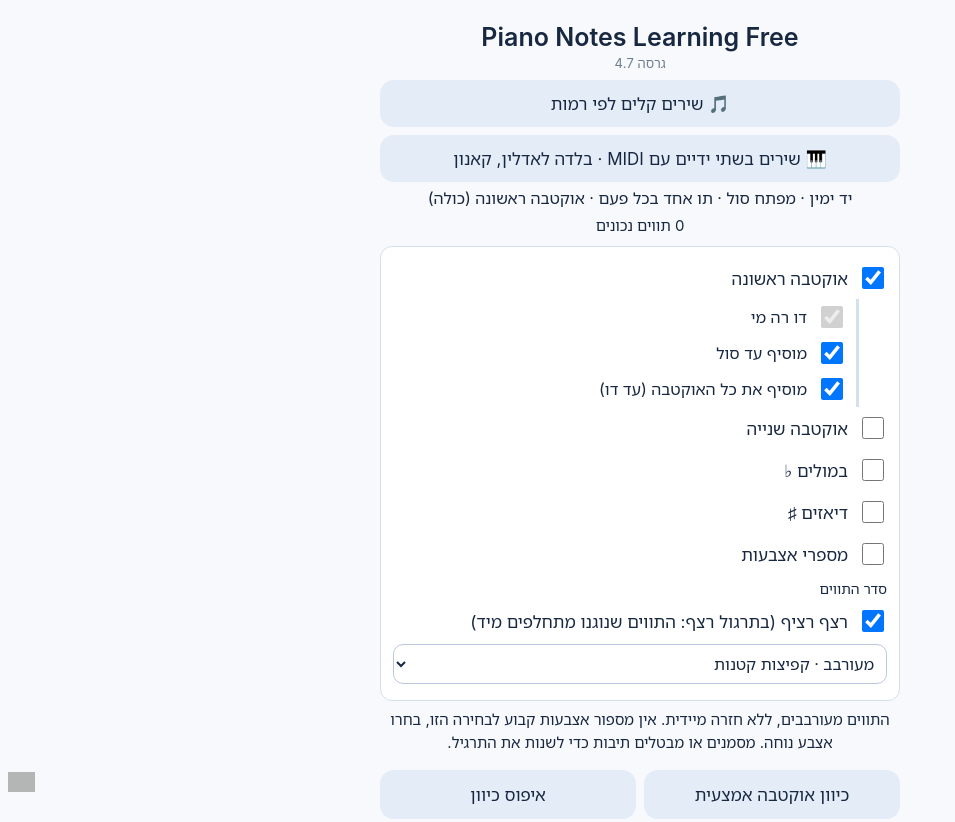
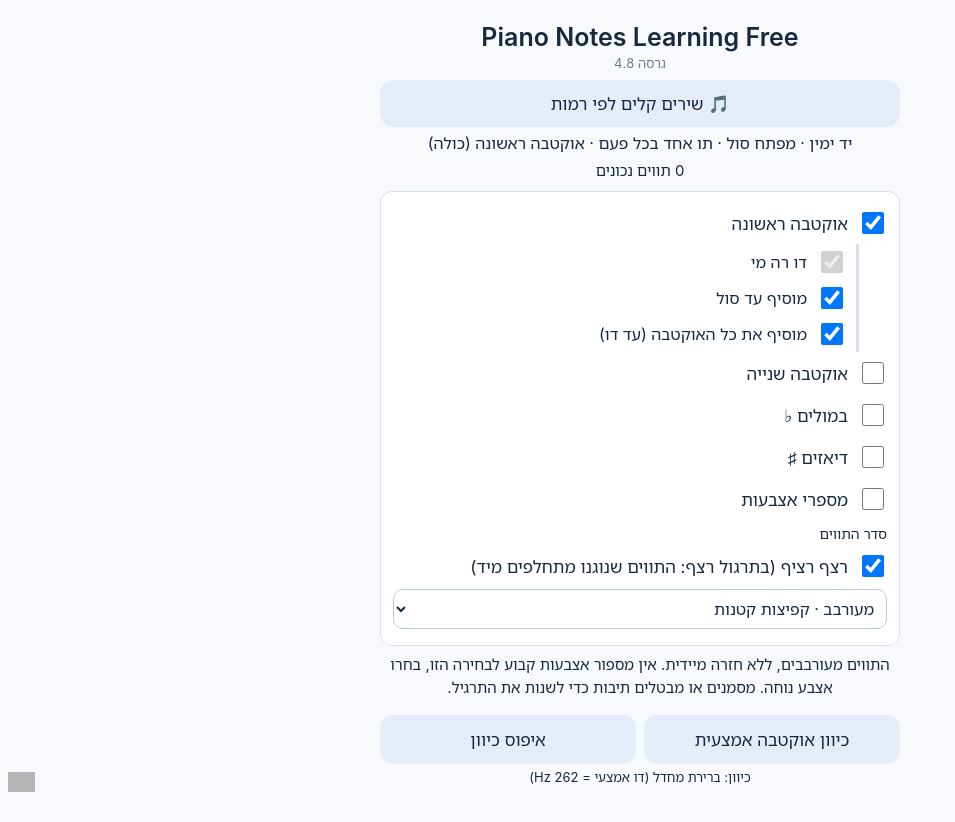
Before and after one commit to miromiro1515/piano-trainer-web, a plain HTML site: page index.html in a window 1280 px wide. Shown: the top 822 px of the page, without its empty margins (0-955 px from the left). Drawn offline with Linux system fonts and the light colour scheme; grey boxes are pictures that could not be loaded.

Commit message:
Update index.html

```diff
--- a/index.html
+++ b/index.html
@@ -66,9 +66,8 @@
 <body>
 <main>
   <h1 dir="ltr">Piano Notes Learning Free</h1>
-  <div style="font-size:13px;color:rgb(110,125,145);margin:0 0 2px">גרסה 4.7</div>
+  <div style="font-size:13px;color:rgb(110,125,145);margin:0 0 2px">גרסה 4.8</div>
   <a href="songs.html" style="display:block;background:rgb(228,236,248);color:rgb(24,40,65);text-decoration:none;border-radius:14px;padding:12px;font-size:17px;margin:6px 0 2px">🎵 שירים קלים לפי רמות</a>
-  <a href="pieces.html" style="display:block;background:rgb(228,236,248);color:rgb(24,40,65);text-decoration:none;border-radius:14px;padding:12px;font-size:17px;margin:6px 0 2px">🎹 שירים בשתי ידיים עם MIDI · בלדה לאדלין, קאנון</a>
   <div id="subtitle"></div>
   <div id="score"></div>
   <div id="options">
@@ -106,7 +105,7 @@
   <button id="midi">חיבור פסנתר (MIDI)</button>
   <button id="hint">רמז: שם התו</button>
   <button id="mode"></button>
-  <footer>הצליל מעובד בדפדפן בלבד. אין הקלטה או העלאה לרשת. ההתקדמות נשמרת במכשיר זה. גרסה 4.7.</footer>
+  <footer>הצליל מעובד בדפדפן בלבד. אין הקלטה או העלאה לרשת. ההתקדמות נשמרת במכשיר זה. גרסה 4.8.</footer>
 </main>
 <div id="visits"><img src="https://visitor-badge.laobi.icu/badge?page_id=miromiro1515.piano-trainer-web&left_text=%D7%91%D7%99%D7%A7%D7%95%D7%A8%D7%99%D7%9D" alt="" onerror="this.parentNode.style.display='none'"></div>
 <script>
```
